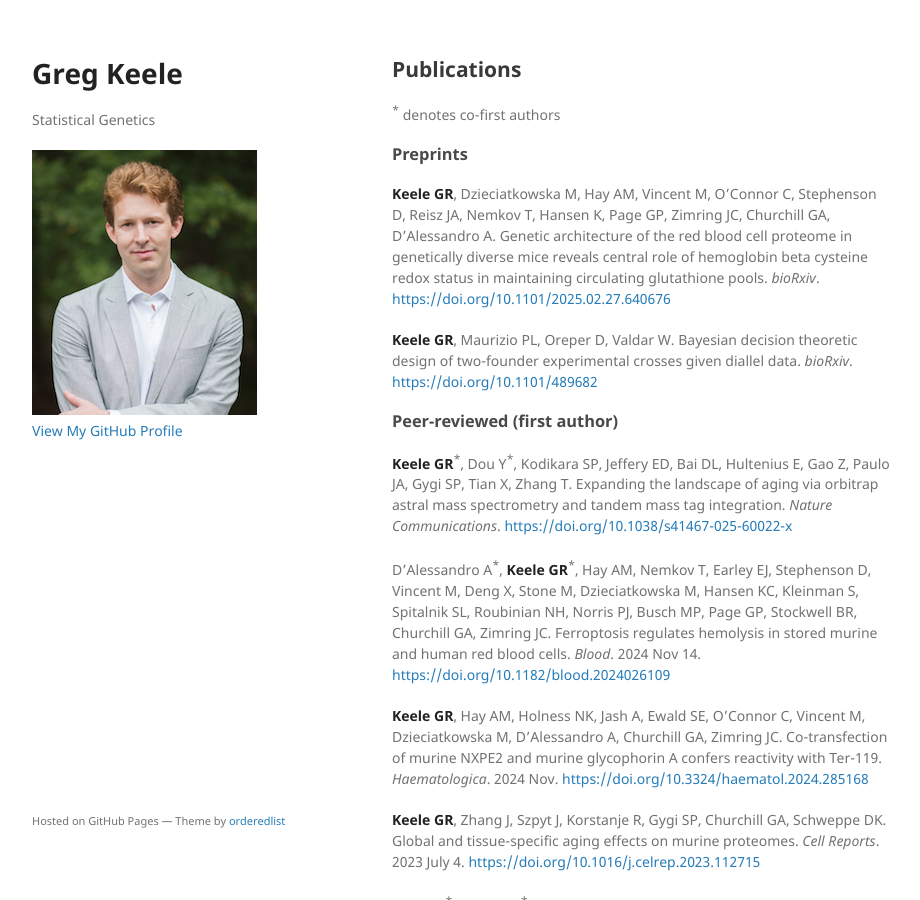
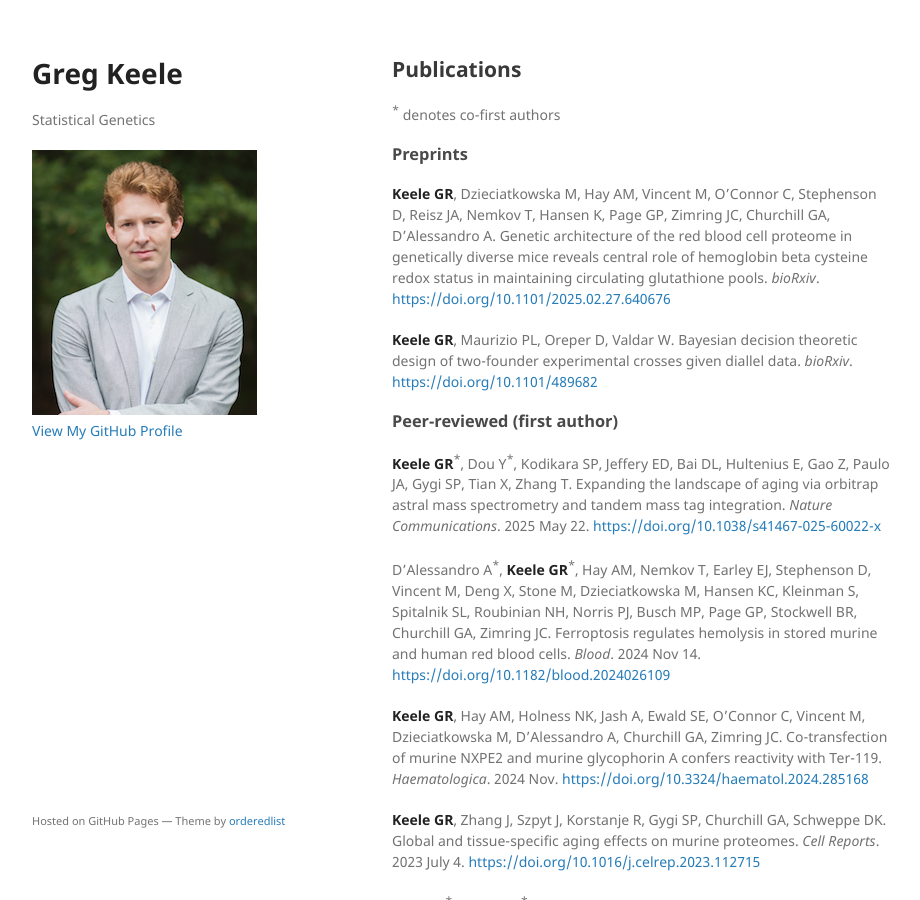
Before and after one commit to gkeele/gkeele.github.io, a Jekyll site: the page built from publications.md, in a window 1280 px wide and 900 px high. Shown: the whole window, without its empty margins (178-1098 px from the left). Built offline with Jekyll 4.4.1, drawn with Linux system fonts in a browser that asks for light colours; our own code applies the rules of GitHub Pages for plain Markdown files.

Commit message:
Added aging proteomics manuscript in Nat Comm

```diff
--- a/publications.md
+++ b/publications.md
@@ -13,7 +13,7 @@ layout: default
 
 ### Peer-reviewed (first author)
 
-**Keele GR**<sup>\*</sup>, Dou Y<sup>\*</sup>, Kodikara SP, Jeffery ED, Bai DL, Hultenius E, Gao Z, Paulo JA, Gygi SP, Tian X, Zhang T. Expanding the landscape of aging via orbitrap astral mass spectrometry and tandem mass tag integration. *Nature Communications*. [https://doi.org/10.1038/s41467-025-60022-x](https://doi.org/10.1038/s41467-025-60022-x)
+**Keele GR**<sup>\*</sup>, Dou Y<sup>\*</sup>, Kodikara SP, Jeffery ED, Bai DL, Hultenius E, Gao Z, Paulo JA, Gygi SP, Tian X, Zhang T. Expanding the landscape of aging via orbitrap astral mass spectrometry and tandem mass tag integration. *Nature Communications*. 2025 May 22. [https://doi.org/10.1038/s41467-025-60022-x](https://doi.org/10.1038/s41467-025-60022-x)
 
 D'Alessandro A<sup>\*</sup>, **Keele GR**<sup>\*</sup>, Hay AM, Nemkov T, Earley EJ, Stephenson D, Vincent M, Deng X, Stone M, Dzieciatkowska M, Hansen KC, Kleinman S, Spitalnik SL, Roubinian NH, Norris PJ, Busch MP, Page GP, Stockwell BR, Churchill GA, Zimring JC. Ferroptosis regulates hemolysis in stored murine and human red blood cells. *Blood*. 2024 Nov 14. [https://doi.org/10.1182/blood.2024026109](https://doi.org/10.1182/blood.2024026109)
 
```
